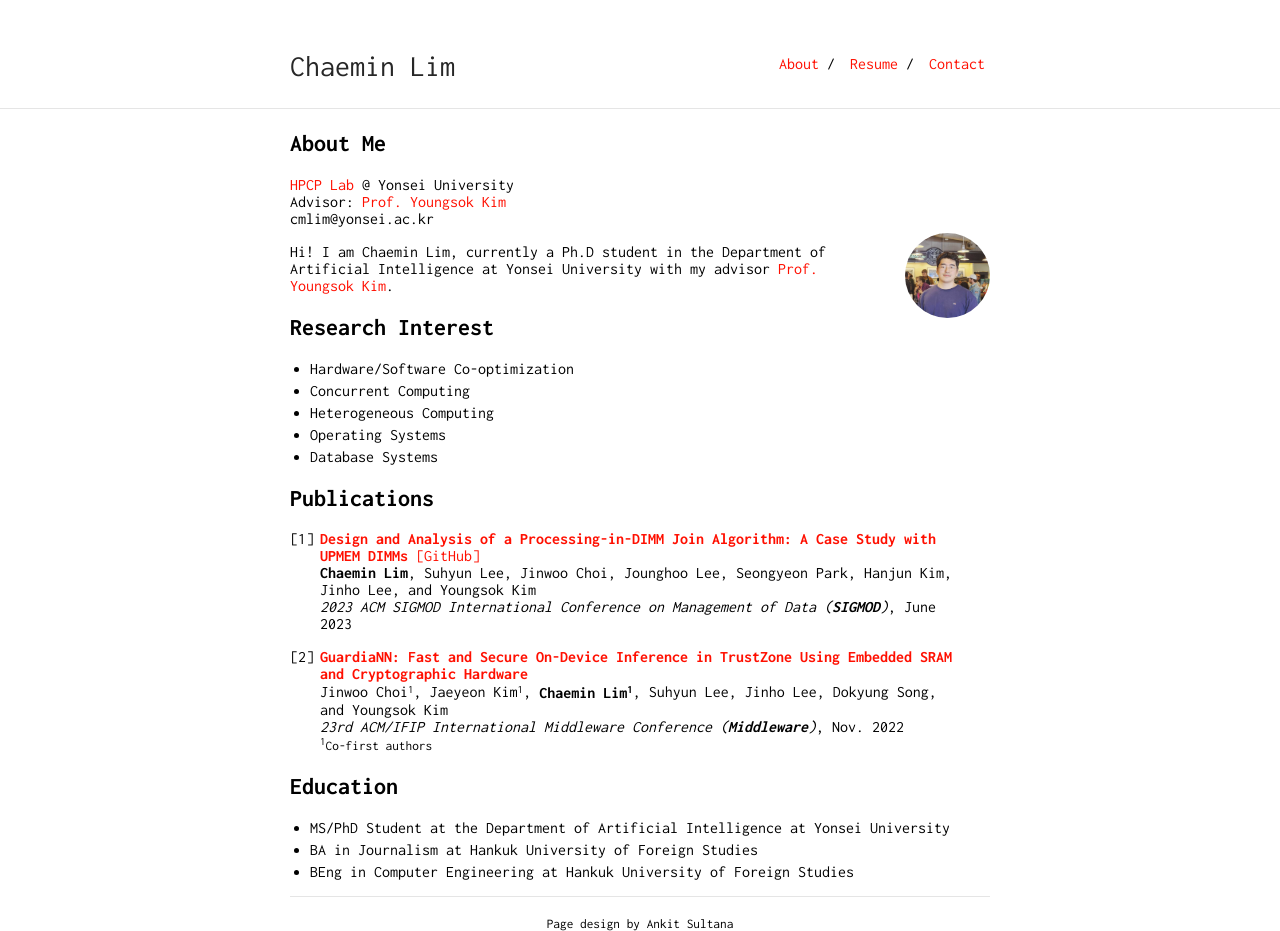
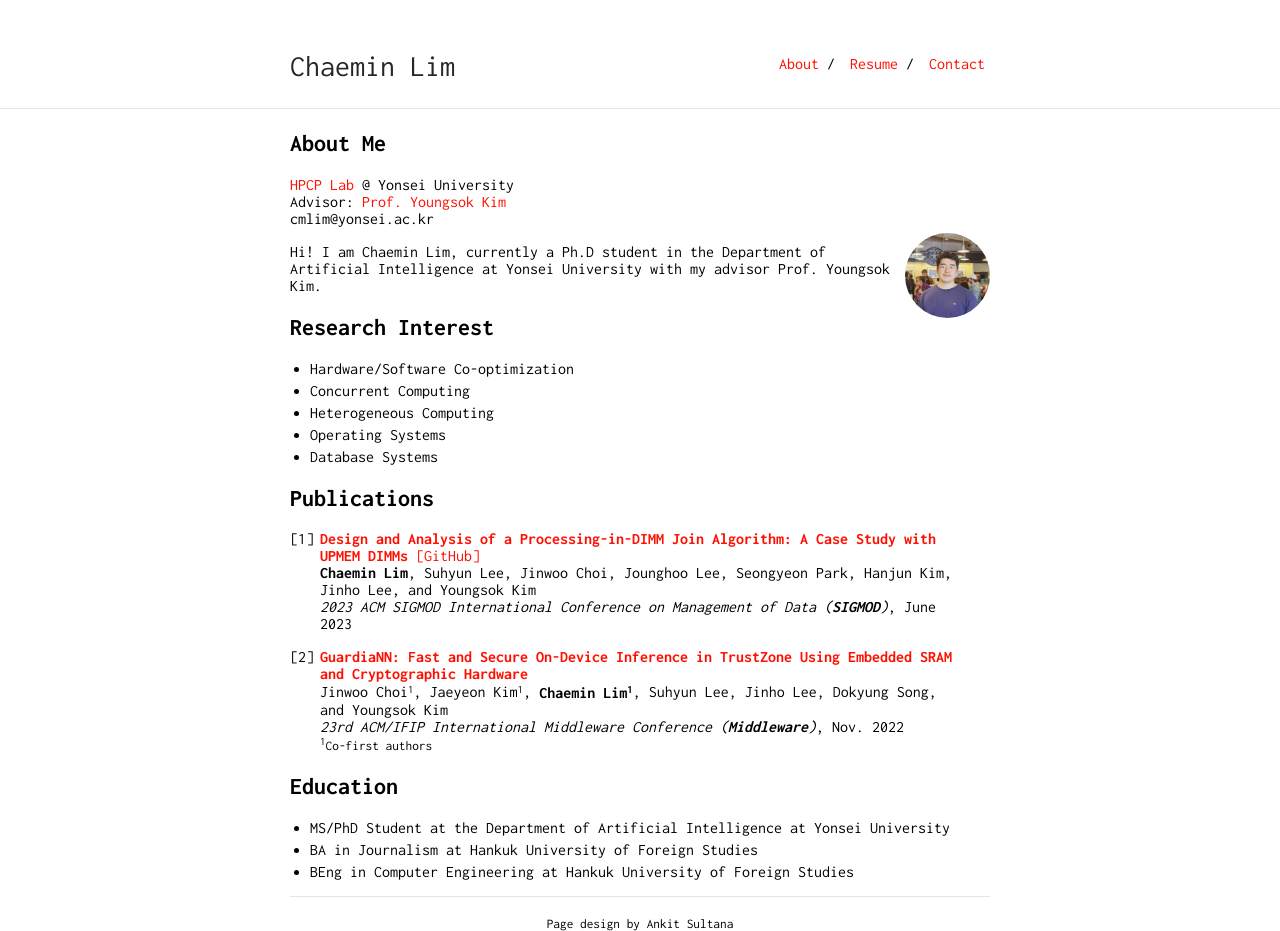
Before and after one commit to janoslim/janoslim.github.io, a Jekyll site: the page built from index.md, in a window 1280 px wide. Built offline with Jekyll 4.4.1, drawn with Linux system fonts in a browser that asks for light colours; our own code applies the rules of GitHub Pages for plain Markdown files; part of the change alters nothing that is shown.

```diff
--- a/index.md
+++ b/index.md
@@ -10,7 +10,7 @@ layout: default
 
 <img class="profile-picture" src="chaemin.png">
 
-Hi! I am Chaemin Lim, currently a Ph.D student in the Department of Artificial Intelligence at Yonsei University with my advisor <a href="https://hpcp.yonsei.ac.kr/~youngsok/">Prof. Youngsok Kim</a>.
+Hi! I am Chaemin Lim, currently a Ph.D student in the Department of Artificial Intelligence at Yonsei University with my advisor Prof. Youngsok Kim.
 
 ## Research Interest
 
```
